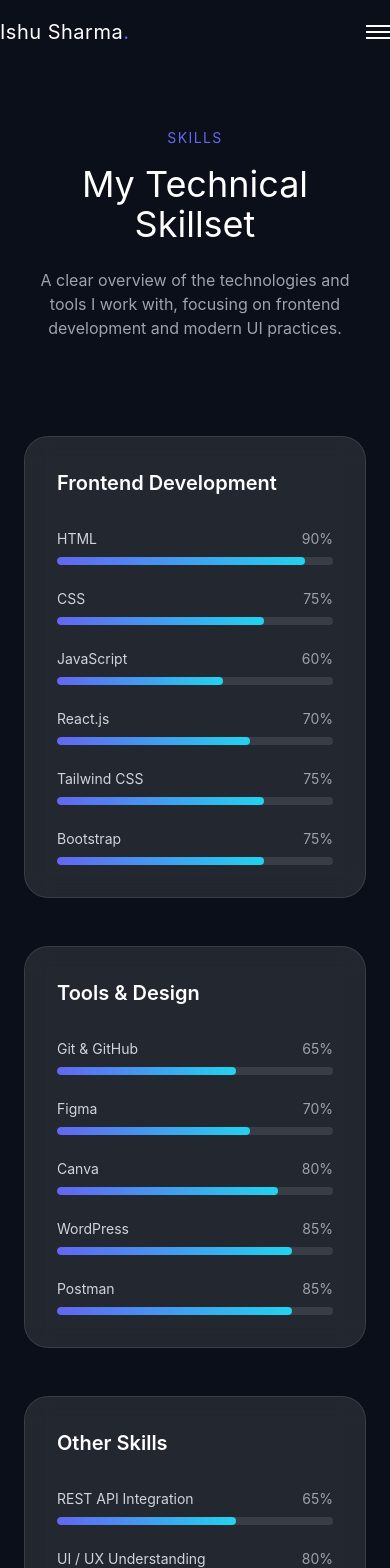
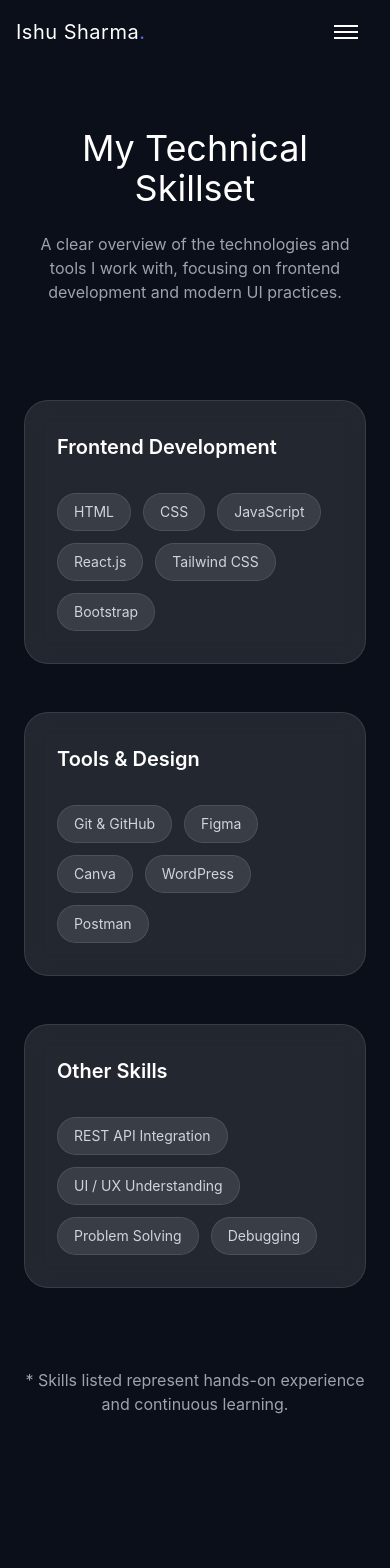
Before and after one commit to 1Eyedeagle/MyPortfolio, a React (Vite) app: page /skills in a window 390 px wide. Shown: the top 1568 px of the page. After the commit the page ends 1528 px from the top, so only its background shows below. Built offline with nearby package versions, Linux system fonts and the light colour scheme.

Commit message:
update responsiveness and hero section

```diff
--- a/src/components/home/Hero.jsx
+++ b/src/components/home/Hero.jsx
@@ -4,42 +4,59 @@ import resume from "../../assets/Ishu_Sharma_Frontend_Developer_Resume.pdf";
 
 export default function Hero() {
   return (
-    <section className="min-h-screen flex items-center justify-center bg-gradient-to-br from-slate-900 via-slate-800 to-black px-6 pt-32">
+    <section className="relative min-h-screen flex items-center justify-center overflow-hidden bg-gradient-to-br from-slate-900 via-slate-800 to-black px-6 pt-32">
+      {/* subtle background glow */}
+      <div className="absolute inset-0 pointer-events-none">
+        <div className="absolute -top-32 -left-32 w-[500px] h-[500px] bg-primary/20 rounded-full blur-3xl" />
+        <div className="absolute bottom-0 right-0 w-[400px] h-[400px] bg-purple-500/10 rounded-full blur-3xl" />
+      </div>
+
       <motion.div
-        initial={{ opacity: 0, y: 60 }}
+        initial={{ opacity: 0, y: 40 }}
         animate={{ opacity: 1, y: 0 }}
-        transition={{ duration: 0.9 }}
-        className="max-w-5xl text-center"
+        transition={{ duration: 0.8, ease: "easeOut" }}
+        className="relative z-10 max-w-5xl text-center"
       >
-        {/* Animated Line */}
-        <h1 className="font-heading text-4xl md:text-6xl xl:text-7xl leading-tight text-white">
+        {/* Intro */}
+        <p className="text-primary uppercase tracking-[0.3em] text-xs md:text-sm mb-6">
+          Frontend Developer
+        </p>
+
+        {/* Name (static = authority) */}
+        <h1 className="font-heading text-4xl md:text-6xl xl:text-7xl text-white leading-tight">
+          Ishu Sharma
+        </h1>
+
+        {/* Value line (typing – controlled) */}
+        <h2 className="mt-6 text-xl md:text-2xl text-gray-300 min-h-[2.5rem]">
           <Typewriter
             words={[
-              "Hello 👋",
-              "I am Ishu Sharma",
-              "Frontend Web Developer",
-              "Crafting modern web experiences",
+              "I build modern, scalable web interfaces",
+              "I craft clean and responsive UI",
+              "I turn ideas into polished products",
             ]}
-            loop={0} // 0 = infinite loop
+            loop={0} // plays once, then stops
             cursor
             cursorStyle="|"
-            typeSpeed={90}
-            deleteSpeed={50}
-            delaySpeed={1200}
+            typeSpeed={70}
+            deleteSpeed={40}
+            delaySpeed={1400}
           />
-        </h1>
+        </h2>
 
-        {/* Subtext */}
-        <p className="mt-8 text-gray-400 text-base md:text-lg max-w-2xl mx-auto">
-          I design and develop responsive, scalable, and visually stunning
-          websites using React, Tailwind CSS, and modern frontend tools.
+        {/* Description */}
+        <p className="mt-10 text-gray-400 text-base md:text-lg max-w-2xl mx-auto leading-relaxed">
+          I specialize in building high-quality frontend applications using
+          React, Tailwind CSS, and modern JavaScript. My focus is on clean code,
+          performance, and user-centric design.
         </p>
 
-        {/* Buttons */}
-        <div className="mt-12 flex flex-col sm:flex-row justify-center gap-4">
+        {/* CTA */}
+        <div className="mt-14 flex flex-col sm:flex-row justify-center gap-4">
           <a
             href="/projects"
-            className="px-8 py-4 bg-primary rounded-xl hover:scale-105 transition"
+            className="px-8 py-4 bg-primary rounded-xl font-medium
+            hover:scale-105 transition"
           >
             View Projects
           </a>
--- a/src/components/layout/Navbar.jsx
+++ b/src/components/layout/Navbar.jsx
@@ -1,5 +1,5 @@
 import { useEffect, useState } from "react";
-import { motion, AnimatePresence } from "framer-motion";
+import { AnimatePresence } from "framer-motion";
 
 export default function Navbar() {
   const [open, setOpen] = useState(false);
@@ -13,7 +13,7 @@ export default function Navbar() {
     { name: "Contact", href: "/contact" },
   ];
 
-  // detect scroll
+
   useEffect(() => {
     const onScroll = () => {
       setScrolled(window.scrollY > 20);
@@ -23,16 +23,16 @@ export default function Navbar() {
   }, []);
 
   return (
-    <header className="fixed top-0 w-full z-50">
+    <header className="fixed top-0 w-full z-50 ">
       {/* NAVBAR */}
       <nav
-        className={`transition-all duration-300 ${
+        className={`transition-all h-16 duration-300 ${
           scrolled
             ? "bg-white/10 backdrop-blur-md border-b border-white/10"
-            : "bg-transparent"
+            : "bg-transparent "
         }`}
       >
-        <div className="max-w-7xl mx-auto  h-16 flex items-center justify-between">
+        <div className="max-w-7xl mx-auto h-16 px-4 sm:px-6 lg:px-8 flex items-center justify-between">
           {/* Logo */}
           <a href="#" className="font-heading text-xl text-white tracking-wide">
             Ishu Sharma<span className="text-primary">.</span>
@@ -68,7 +68,7 @@ export default function Navbar() {
           {/* Mobile Button */}
           <button
             onClick={() => setOpen(true)}
-            className="md:hidden flex flex-col gap-1"
+            className="md:hidden flex flex-col gap-1 p-4"
           >
             <span className="w-6 h-[2px] bg-white"></span>
             <span className="w-6 h-[2px] bg-white"></span>
--- a/src/pages/About.jsx
+++ b/src/pages/About.jsx
@@ -11,9 +11,6 @@ export default function About() {
           transition={{ duration: 0.6 }}
           className="mb-20"
         >
-          <p className="text-primary uppercase tracking-widest text-sm mb-4">
-            About Me
-          </p>
           <h1 className="font-heading text-4xl md:text-5xl">Know Me Better</h1>
         </motion.div>
 
@@ -93,7 +90,7 @@ export default function About() {
             </h2>
 
             <ul className="space-y-4 text-gray-400">
-              <li>📖 Reading books & articles</li>
+              <li>📖 Reading books </li>
               <li>🎧 Listening to music</li>
               <li>🧠 Solving reasoning & aptitude questions</li>
               <li>🎨 Exploring modern UI/UX designs</li>
--- a/src/pages/Projects.jsx
+++ b/src/pages/Projects.jsx
@@ -53,9 +53,6 @@ export default function Projects() {
           transition={{ duration: 0.6 }}
           className="mb-24 text-center"
         >
-          <p className="text-primary uppercase tracking-widest text-sm mb-4">
-            Projects
-          </p>
           <h1 className="font-heading text-4xl md:text-5xl">
             My Development Journey
           </h1>
--- a/src/pages/Skills.jsx
+++ b/src/pages/Skills.jsx
@@ -4,31 +4,25 @@ const skillGroups = [
   {
     title: "Frontend Development",
     skills: [
-      { name: "HTML", level: 90 },
-      { name: "CSS", level: 75 },
-      { name: "JavaScript", level: 60 },
-      { name: "React.js", level: 70 },
-      { name: "Tailwind CSS", level: 75 },
-      { name: "Bootstrap", level: 75 },
+      "HTML",
+      "CSS",
+      "JavaScript",
+      "React.js",
+      "Tailwind CSS",
+      "Bootstrap",
     ],
   },
   {
     title: "Tools & Design",
-    skills: [
-      { name: "Git & GitHub", level: 65 },
-      { name: "Figma", level: 70 },
-      { name: "Canva", level: 80 },
-      { name: "WordPress", level: 85 },
-      { name: "Postman", level: 85 },
-    ],
+    skills: ["Git & GitHub", "Figma", "Canva", "WordPress", "Postman"],
   },
   {
     title: "Other Skills",
     skills: [
-      { name: "REST API Integration", level: 65 },
-      { name: "UI / UX Understanding", level: 80 },
-      { name: "Problem Solving", level: 70 },
-      { name: "Debugging", level: 75 },
+      "REST API Integration",
+      "UI / UX Understanding",
+      "Problem Solving",
+      "Debugging",
     ],
   },
 ];
@@ -44,9 +38,6 @@ export default function Skills() {
           transition={{ duration: 0.6 }}
           className="mb-24 text-center"
         >
-          <p className="text-primary uppercase tracking-widest text-sm mb-4">
-            Skills
-          </p>
           <h1 className="font-heading text-4xl md:text-5xl">
             My Technical Skillset
           </h1>
@@ -72,9 +63,9 @@ export default function Skills() {
                 {group.title}
               </h2>
 
-              <div className="space-y-6">
+              <div className="flex flex-wrap gap-3">
                 {group.skills.map((skill) => (
-                  <SkillBar key={skill.name} skill={skill} />
+                  <SkillChip key={skill} label={skill} />
                 ))}
               </div>
             </motion.div>
@@ -89,32 +80,26 @@ export default function Skills() {
           viewport={{ once: true }}
           className="text-gray-400 text-center mt-20"
         >
-          * Skill levels represent practical experience and continuous learning.
+          * Skills listed represent hands-on experience and continuous learning.
         </motion.p>
       </div>
     </section>
   );
 }
 
-/* ================= SKILL BAR ================= */
+/* ================= SKILL CHIP ================= */
 
-function SkillBar({ skill }) {
+function SkillChip({ label }) {
   return (
-    <div>
-      <div className="flex justify-between mb-2">
-        <span className="text-gray-300 text-sm">{skill.name}</span>
-        <span className="text-gray-400 text-sm">{skill.level}%</span>
-      </div>
-
-      <div className="w-full h-2 bg-white/10 rounded-full overflow-hidden">
-        <motion.div
-          initial={{ width: 0 }}
-          whileInView={{ width: `${skill.level}%` }}
-          transition={{ duration: 0.8 }}
-          viewport={{ once: true }}
-          className="h-full bg-gradient-to-r from-primary to-accent rounded-full"
-        />
-      </div>
-    </div>
+    <motion.span
+      whileHover={{ y: -2 }}
+      className="px-4 py-2 text-sm text-gray-300
+      bg-white/10 border border-white/10
+      rounded-full cursor-default
+      hover:text-white hover:border-primary
+      transition"
+    >
+      {label}
+    </motion.span>
   );
 }
```
